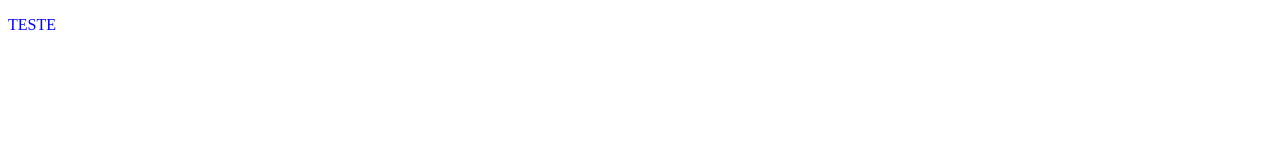
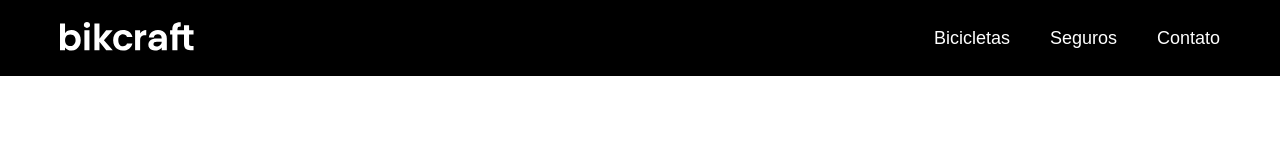
Before and after one commit to viniciusMartinsP/bikcraft, a plain HTML site: page index.html in a window 1280 px wide. Drawn offline with Linux system fonts and the light colour scheme.

Commit message:
header-e-menu

```diff
--- a/css/style.css
+++ b/css/style.css
@@ -1,3 +1,84 @@
-p{
-    color: blue;
+body{
+    margin: 0px;
+    font-family: Arial, Helvetica, sans-serif;
 }
+
+ul{
+    margin: 0px;
+    padding: 0px;
+    list-style: none;
+}
+
+a{
+    text-decoration: none;
+}
+
+.header-bg{
+    background-color: #000;
+}
+
+.header{
+    display: flex;
+    flex-wrap: wrap;
+    gap: 20px;
+    justify-content: space-between;
+    align-items: center;
+    padding: 20px;
+    box-sizing: border-box;
+    max-width: 1200px;
+    margin-left: auto;
+    margin-right: auto;
+}
+
+.header-menu{
+    display: flex;
+    flex-wrap: wrap;
+    gap: 40px;
+}
+
+.header-menu a{
+    color: #fff;
+    display: inline-block;
+    padding: 16px, 0px;
+    font-size: 18px;
+    position: relative;
+}
+.header-menu a:after{
+    content:"";
+    display: block;
+    height: 2px;
+    width: 0%;
+    background: #ffffff;
+    margin-top: 4px;
+    transition: 0.3s;
+    position: absolute;
+}
+.header-menu a:hover:after{
+    width: 100%;
+}
+
+@media(max-width:800px){
+    .header-menu{
+        gap: 20px;
+    }
+    .header-menu a{
+        background: #111111;
+        padding: 12px 16px;
+        border-radius: 4px;
+
+    }
+    .header-menu a:hover{
+        background-color: #2e2e2e;
+    }
+}
+
+@media(max-width: 600px){
+    .header-menu{
+        gap: 12px;
+    }
+    .header-menu a{
+        padding: 8px 12px;
+        font-size: 14px;
+    }
+
+}
--- a/index.html
+++ b/index.html
@@ -11,7 +11,20 @@
 </head>
 
 <body>
-    <p>TESTE</p>
+    <header class="header-bg">
+        <div class="header">
+            <a href="./">
+                <img src="./img/bikcraft.svg" alt="Bikcraft" aria-label="Bikcraft">
+            </a>
+            <nav aria-label="primaria">
+                <ul class="header-menu">
+                    <li><a href="./bicicletas">Bicicletas</a></li>
+                    <li><a href="./seguros">Seguros</a></li>
+                    <li><a href="./contato">Contato</a></li>
+                </ul>
+            </nav>
+        </div>
+    </header>
 </body>
 
 </html>
```
